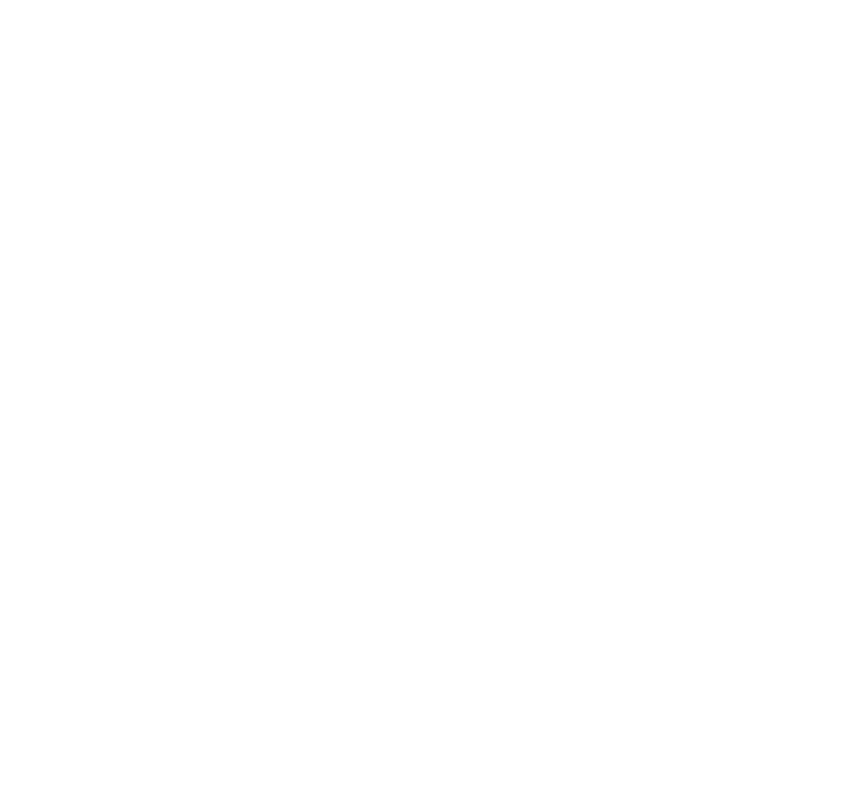
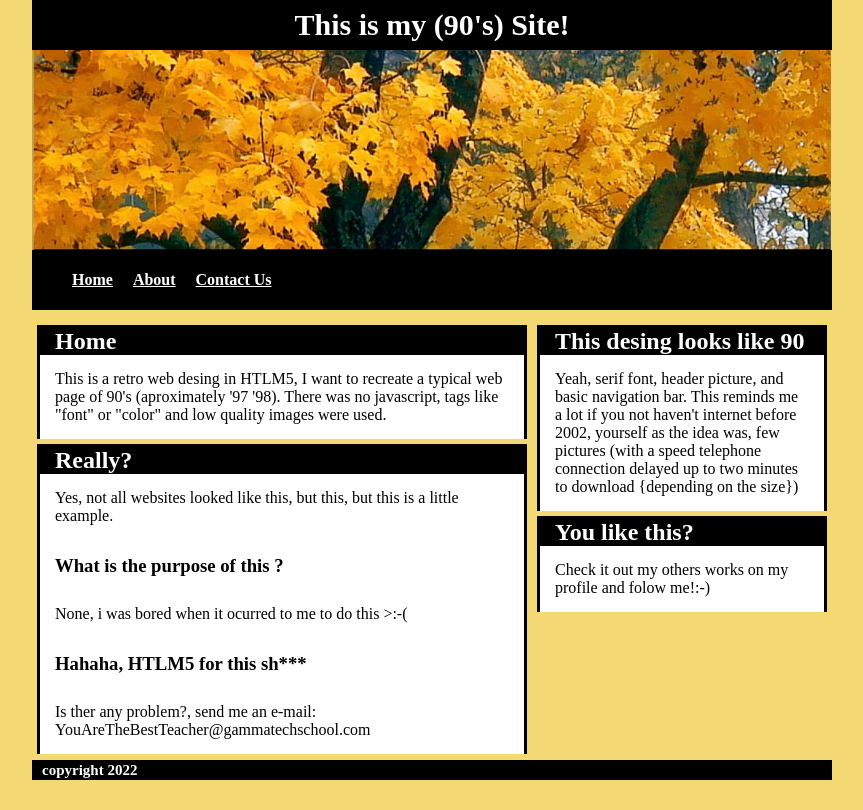
Before and after one commit to ceciliasegura/web_arbol, a plain HTML site: page index.html in a window 1280 px wide. Shown: the whole page, without its empty margins (208-1071 px from the left). Drawn offline with Linux system fonts and the light colour scheme.

Commit message:
first commit

```diff
--- a/index.html
+++ b/index.html
@@ -1,12 +1,73 @@
 <!DOCTYPE html>
 <html lang="en">
+
 <head>
     <meta charset="UTF-8">
     <meta http-equiv="X-UA-Compatible" content="IE=edge">
     <meta name="viewport" content="width=he, initial-scale=1.0">
-    <title>Document</title>
+    <title>web_arbol</title>
+    <link rel="stylesheet" href="style.css">
 </head>
+
 <body>
+    <header>
+        <h1>This is my (90's) Site!</h1>
+        <div class="img-container"><img src="./assets/image0.jpeg" alt="">
+        </div>
+    </header>
+    <!--header hecho-->
+    <nav>
+        <a href="">Home</a>
+        <a href="">About</a>
+        <a href="">Contact Us</a>
+    </nav>
+    <!--nav hecho-->
+    <main>
+        <div class="container">
+            <section>
+                <h2>Home</h2>
+                <p>This is a retro web desing in HTLM5, I want to recreate a typical web page of 90's (aproximately '97
+                    '98). There was no javascript, tags like "font" or "color" and low quality images were used.
+                </p>
+            </section>
+            <section>
+
+                    <h2>Really?</h2>
+                    <p>Yes, not all websites looked like this, but this, but this is a little example.</p>
+                    <h3>What is the purpose of this ?</h3>
+                    <p>None, i was bored when it ocurred to me to do this >:-( </p>
+                    <h3>Hahaha, HTLM5 for this sh***</h3>
+                    <p>Is ther any problem?, send me an e-mail: YouAreTheBestTeacher@gammatechschool.com</p>
+
+            </section>
+        </div>
+        <aside>
+            <section>
+                <div class="container-c">
+                    <h2>This desing looks like 90</h2>
+                    <p> Yeah, serif font, header picture, and basic navigation bar. This reminds me a lot if you not
+                        haven't
+                        internet before 2002, yourself as the idea was, few pictures (with a speed telephone connection
+                        delayed
+                        up to two minutes to download {depending on the size})
+                    </p>
+                </div>
+            </section>
+
+            <section>
+                <div class="container-d">
+                    <h2>You like this?</h2>
+                    <p>Check it out my others works on my profile and folow me!:-)
+                    </p>
+                </div>
+            </section>
+        </aside>
+    </main>
+    <!--footer terminado-->
+    <footer>
+        <h4>copyright 2022</h4>
+    </footer>
 
 </body>
+
 </html>
--- a/style.css
+++ b/style.css
@@ -1,4 +1,129 @@
-*{
+* {
+    margin: 0px;
+    padding: 0px;
+    border-bottom: 0;
+    background-color: #f4d874
+}
+
+body {
+    padding-left: 10%;
+    padding-right: 10%;
+    margin-top: 0;
+    width: 800px;
+    height: 800px;
+    margin: auto;
+}
+
+h1 {
+    height: 30px;
+    color: white;
+    font-size: 30px;
+    background-color: black;
+    height: 50px;
+    display: flex;
+    justify-content: center;
+    align-items: center;
+}
+
+.img-container {
+    display: flex;
+    max-width: 100%;
+    height: 200px;
+    width: 800px;
     margin: 0;
-    padding: 0;
+    overflow: hidden;
+    object-fit: cover;
+    text-align: center;
 }
+
+nav {
+    background-color: black;
+    height: 60px;
+    display: flex;
+    align-items: center;
+    padding-left: 30px;
+    margin-bottom: 10px;
+
+
+}
+
+nav a:hover {
+    color: orange;
+}
+
+a {
+    color: white;
+    background-color: black;
+    font-weight: bold;
+    padding-inline: 10px;
+}
+
+main {
+    height: 490px;
+}
+
+h2 {
+    color: white;
+    background-color: black;
+    display: flex;
+    align-items: center;
+    padding-left: 15px;
+
+}
+
+p {
+    background-color: white;
+    padding: 15px;
+}
+
+section {
+    margin: 5px;
+    border-style: solid;
+    border-color: black;
+
+}
+
+.container {
+    float: left;
+    width: 500px;
+}
+
+
+h3 {
+    background-color: white;
+    color: black;
+    height: 20px;
+    padding: 15px;
+}
+
+
+aside {
+
+    float: right;
+    width: 300px;
+
+}
+
+
+
+
+
+
+footer {
+    height: 20px;
+    background-color: black;
+    display: flex;
+    align-items: center;
+    padding-left: 5px;
+    clear: both;
+    margin-bottom: 0%;
+    padding-bottom: 0%;
+    margin-top: -50px;
+}
+
+h4 {
+    color: white;
+    background-color: black;
+    font-size: 15px;
+    margin-left: 5px;
+}
```
Also changed, not shown: assets/image0.jpeg (added), assets/tree.jpeg (added).
